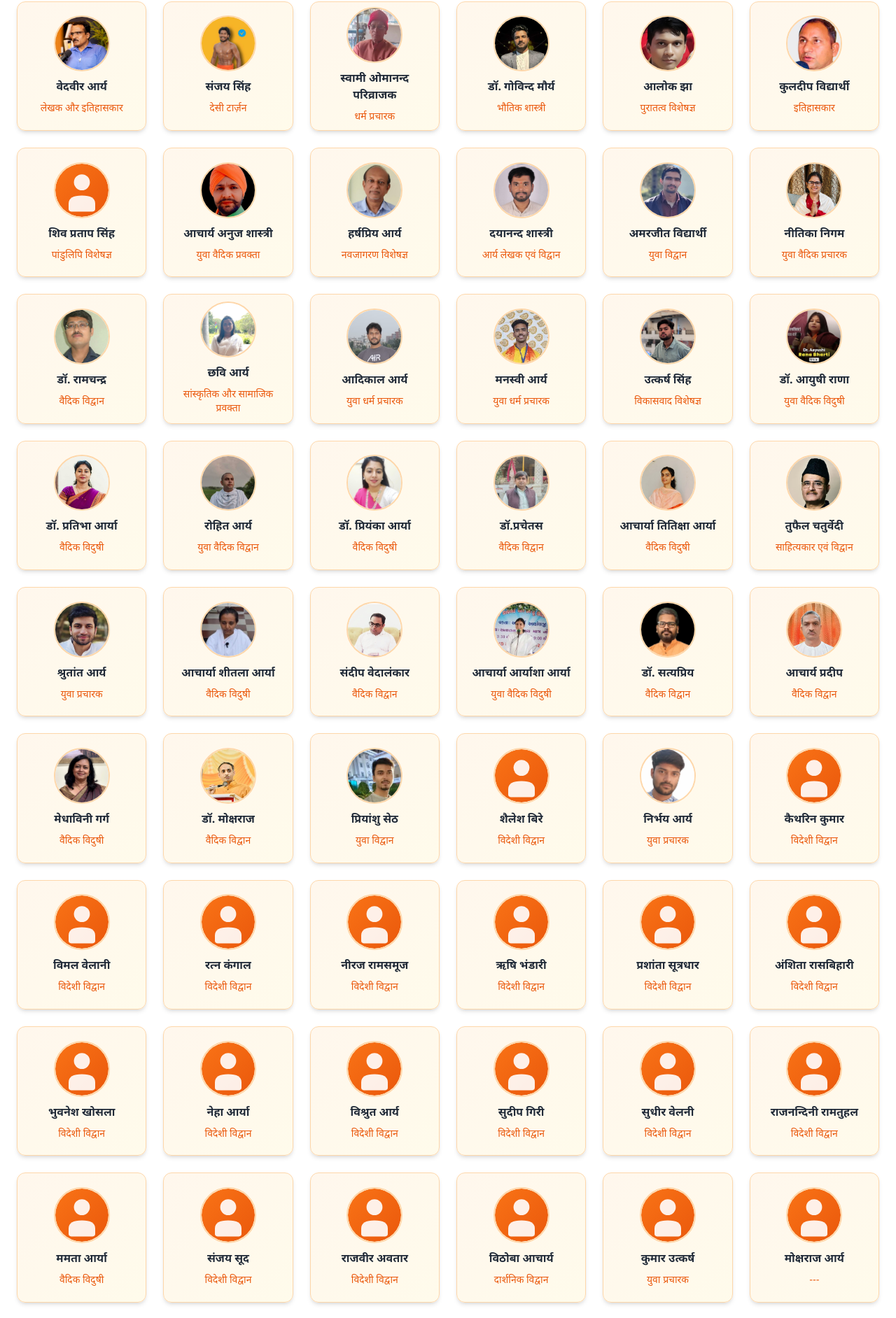
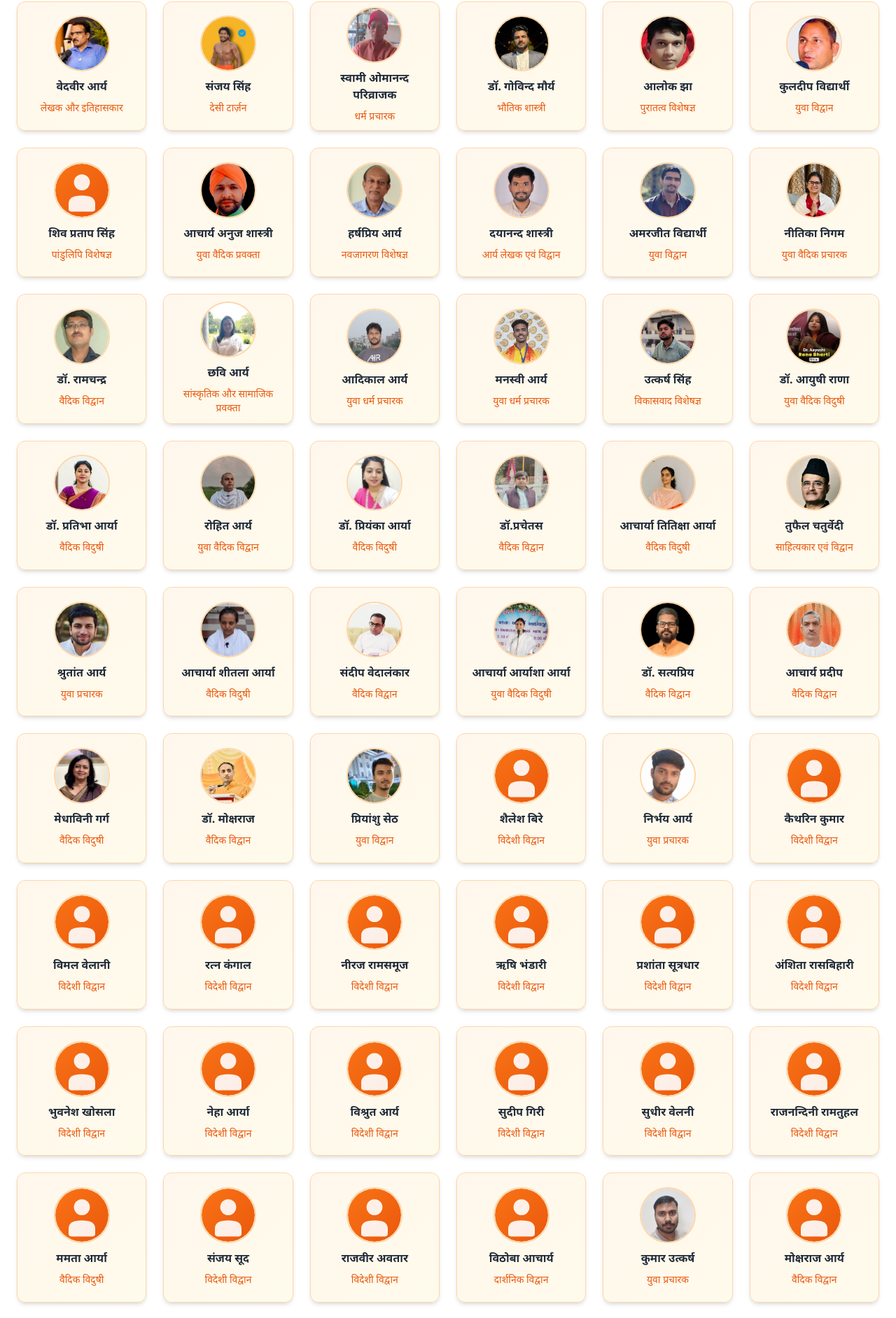
Before and after one commit to Ankitjangid33/maha-samelan-2025, a React (Create React App) app: page / in a window 1280 px wide. Shown: the part 8041-9925 px from the top of the page at 70% size. Built offline with nearby package versions, Linux system fonts and the light colour scheme.

Commit message:
final changes

```diff
--- a/src/components/Speakers.jsx
+++ b/src/components/Speakers.jsx
@@ -186,7 +186,7 @@ const Speakers = () => {
     },
     {
       name: "कुलदीप विद्यार्थी",
-      specialty: "इतिहासकार",
+      specialty: "युवा विद्वान",
       image: "/kuldep-arya.jpg",
     },
     {
@@ -422,11 +422,11 @@ const Speakers = () => {
     {
       name: "कुमार उत्कर्ष",
       specialty: "युवा प्रचारक",
-      image: "/default-profile.svg",
+      image: "/kumar-utkarsh.jpeg",
     },
     {
       name: "मोक्षराज आर्य ",
-      specialty: "---",
+      specialty: "वैदिक विद्वान",
       image: "/default-profile.svg",
     },
 
@@ -437,17 +437,17 @@ const Speakers = () => {
     },
     {
       name: "महेंद्र आर्य",
-      specialty: "-------",
+      specialty: "वैदिक विद्वान",
       image: "/default-profile.svg",
     },
     {
       name: "सतीश सक्सेना",
-      specialty: "-------",
+      specialty: "वैदिक विद्वान",
       image: "/default-profile.svg",
     },
     {
       name: "अखिल तनेजा",
-      specialty: "-------",
+      specialty: "वैदिक विद्वान",
       image: "/default-profile.svg",
     },
   ];
```
Also changed, not shown: public/kumar-utkarsh.jpeg (added), 1 other file (tests, documents, lock files or other folders).
